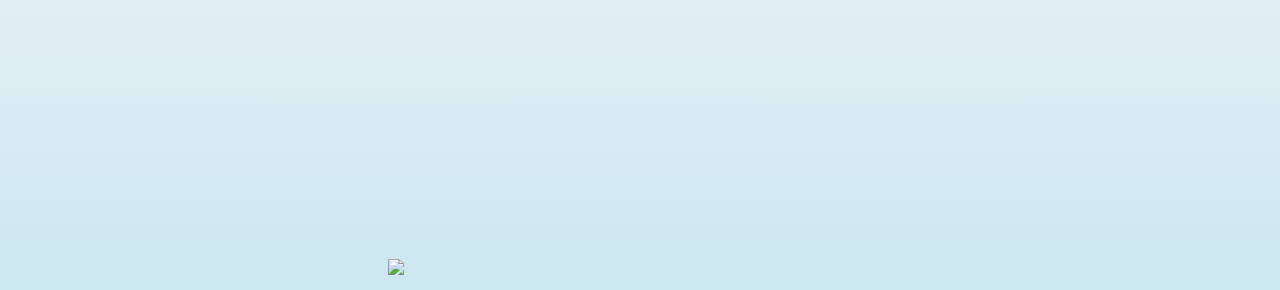
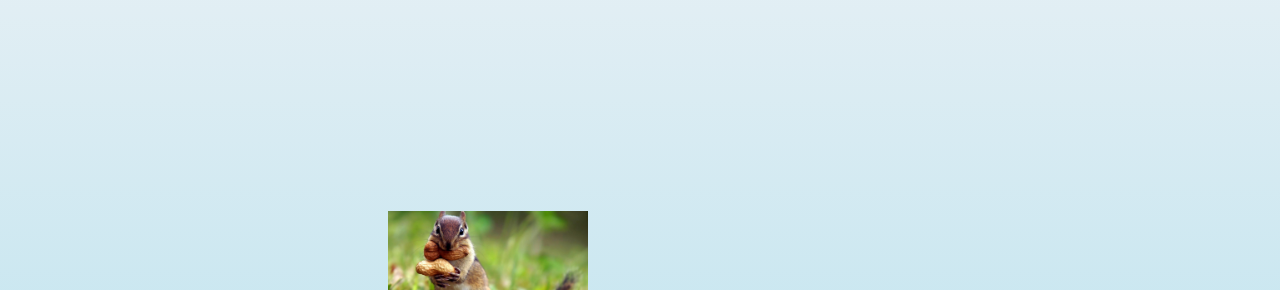
Before and after one commit to KasKamal/KasKamal.github.io, a plain HTML site: page index.html in a window 1280 px wide. Shown: the part 70-360 px from the top of the page. Drawn offline with nearby package versions, Linux system fonts and the light colour scheme.

Commit message:
Update index.html

```diff
--- a/index.html
+++ b/index.html
@@ -8,7 +8,7 @@
   <body>
     <div class="wrapper">
       <div class="left">
-        <img class="profile-picture" src="squirrel.jpg" width="200"/>
+        <img class="profile-picture" src="img/squirrel.jpg" width="200"/>
         <h1 class="name">Kasra Kamal</h1>
         <h4 class="subtitle">Computer Science | Biochemistry</h4>
       </div>
```
